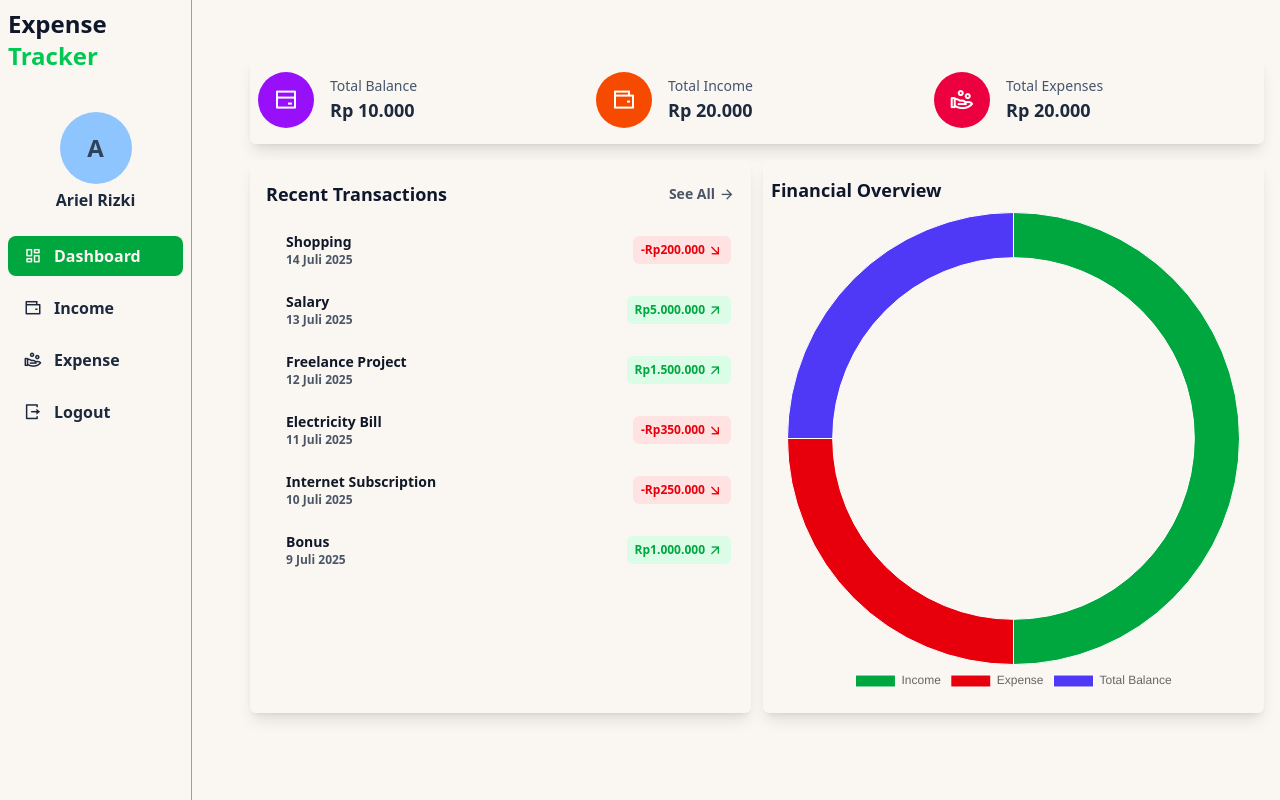
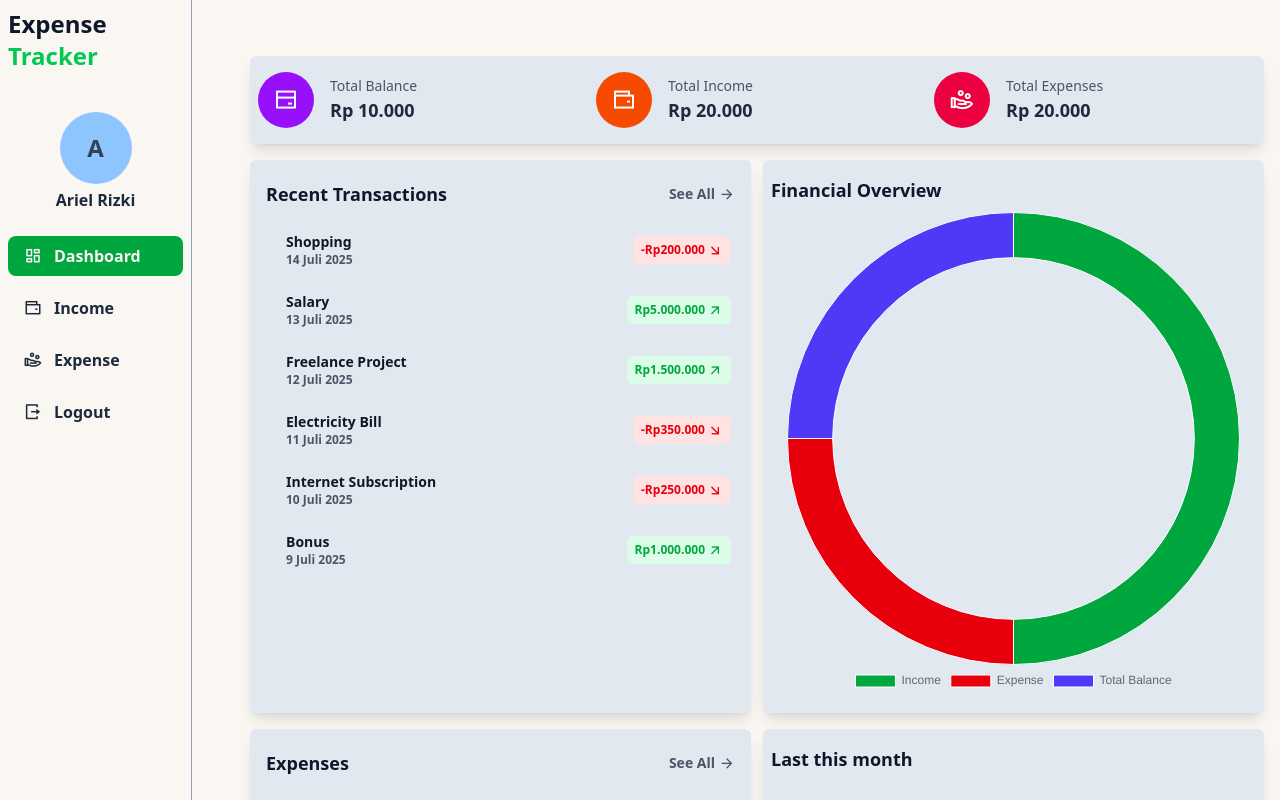
Before and after one commit to Glenn-Rhee/money-tracker, a Next.js app: page / in a window 1280 px wide. Shown: the top 800 px of the page. Built offline with nearby package versions, Linux system fonts and the light colour scheme.

Commit message:
feat: added expense Trnsasction ui

```diff
--- a/src/app/layout.tsx
+++ b/src/app/layout.tsx
@@ -1,4 +1,4 @@
-import type { Metadata, Viewport } from "next";
+import type { Metadata } from "next";
 import { Geist, Geist_Mono } from "next/font/google";
 import "./globals.css";
 import "remixicon/fonts/remixicon.css";
--- a/src/app/page.tsx
+++ b/src/app/page.tsx
@@ -1,4 +1,5 @@
 import Container from "@/components/Container";
+import ExpenseTransaction from "@/components/Home/ExpenseTransaction";
 import Overview from "@/components/Home/Overview";
 import RecentTransaction from "@/components/Home/RecentTransaction";
 
@@ -7,6 +8,7 @@ export default async function Home() {
     <Container>
       <Overview />
       <RecentTransaction />
+      <ExpenseTransaction />
     </Container>
   );
 }
--- a/src/components/CardShell.tsx
+++ b/src/components/CardShell.tsx
@@ -9,7 +9,7 @@ export default function CardShell(props: CardShellProps) {
   return (
     <div
       className={clsx(
-        "px-2 py-4 bg-white-primary shadow-lg rounded-md",
+        "px-2 py-4 bg-slate-200 shadow-lg rounded-md",
         className
       )}
     >
--- /dev/null
+++ b/src/components/Home/BarChart.tsx
@@ -0,0 +1,66 @@
+"use client";
+import {
+  BarElement,
+  CategoryScale,
+  Chart,
+  ChartData,
+  ChartOptions,
+  Legend,
+  LinearScale,
+  Title,
+  Tooltip,
+} from "chart.js";
+import { Bar } from "react-chartjs-2";
+import CardShell from "../CardShell";
+
+Chart.register(CategoryScale, LinearScale, BarElement, Title, Tooltip, Legend);
+
+interface BarChartProps {
+  data: ChartData<"bar">;
+  title: string;
+}
+export default function BarChart(props: BarChartProps) {
+  const { data, title } = props;
+  const options: ChartOptions<"bar"> = {
+    responsive: true,
+    plugins: {
+      legend: {
+        position: "bottom",
+        display: false,
+      },
+      title: {
+        display: true,
+        // text: title,
+        color: "black",
+        font: {
+          size: 14,
+          weight: "bold",
+        },
+      },
+    },
+    scales: {
+      x: {
+        ticks: {
+          color: "black",
+          font: {
+            size: 12,
+          },
+        },
+      },
+      y: {
+        ticks: {
+          color: "black",
+        },
+      },
+    },
+  };
+
+  return (
+    <CardShell className="flex flex-col order-first md:order-last">
+      <h1 className="font-semibold text-lg text-slate-900">{title}</h1>
+      <div className="w-full flex items-center justify-center">
+        <Bar className="w-full" data={data} options={options} />
+      </div>
+    </CardShell>
+  );
+}
--- /dev/null
+++ b/src/components/Home/Expense.tsx
@@ -0,0 +1,18 @@
+import Link from "next/link";
+import CardShell from "../CardShell";
+import Transactions from "./Transactions";
+
+export default function Expense() {
+  return (
+    <CardShell>
+      <div className="w-full px-2 pt-1 flex items-center justify-between">
+        <span className="text-slate-900 text-lg font-semibold">Expenses</span>
+        <Link href={"/"} className="flex items-center gap-x-1">
+          <span className="font-semibold text-sm text-gray-600">See All</span>
+          <i className="ri-arrow-right-line text-gray-600"></i>
+        </Link>
+      </div>
+      <Transactions />
+    </CardShell>
+  );
+}
--- /dev/null
+++ b/src/components/Home/ExpenseTransaction.tsx
@@ -0,0 +1,24 @@
+import { ChartData } from "chart.js";
+import BarChart from "./BarChart";
+import Expense from "./Expense";
+
+export default function ExpenseTransaction() {
+  const data: ChartData<"bar"> = {
+    labels: ["W1", "W2", "W3", "W4"],
+    datasets: [
+      {
+        label: "Expense",
+        data: [1000, 2000, 1500, 3000],
+        backgroundColor: "oklch(58.6% 0.253 17.585)",
+        borderColor: "oklch(58.6% 0.253 17.585)",
+        borderWidth: 1,
+      },
+    ],
+  };
+  return (
+    <div className="w-full mt-4 grid grid-cols-1 md:grid-cols-2 gap-3">
+      <Expense />
+      <BarChart  data={data} title="Last this month"/>
+    </div>
+  );
+}
--- /dev/null
+++ b/src/components/Home/ExpensesChart.tsx
@@ -0,0 +1,52 @@
+import { Bar } from "react-chartjs-2";
+import {
+  Chart as ChartJS,
+  BarElement,
+  CategoryScale,
+  LinearScale,
+  Tooltip,
+  Legend,
+} from "chart.js";
+import CardShell from "../CardShell";
+import type { ChartOptions } from "chart.js";
+ChartJS.register(BarElement, CategoryScale, LinearScale, Tooltip, Legend);
+export default function ExpensesChart() {
+  const data = {
+    labels: ["Minggu 1", "Minggu 2", "Minggu 3", "Minggu 4"],
+    datasets: [
+      {
+        label: "Income",
+        data: [3000000, 2500000, 4000000, 3200000], // data dummy
+        backgroundColor: "#16a34a", // green-600
+      },
+      {
+        label: "Expense",
+        data: [1500000, 2000000, 1800000, 2200000], // data dummy
+        backgroundColor: "#dc2626", // red-600
+      },
+    ],
+  };
+  const options: ChartOptions = {
+    plugins: {
+      legend: {
+        position: "bottom" as const,
+      },
+    },
+    scales: {
+      y: {
+        beginAtZero: true,
+      },
+    },
+  };
+
+  return (
+    <CardShell className="order-first lg:order-last">
+      <h4 className="text-slate-900 text-lg font-semibold">
+        Financial Overview
+      </h4>
+      <div className="w-full mt-2 flex items-center justify-center">
+        <Bar data={data} options={options} />
+      </div>
+    </CardShell>
+  );
+}
--- a/src/components/Home/FinancialOverview.tsx
+++ b/src/components/Home/FinancialOverview.tsx
@@ -23,7 +23,7 @@ export default function FinancialOverview() {
   };
   const options = {
     responsive: true,
-    cutout: "80%", // membuat doughnut (jika 0%, maka jadi pie chart)
+    cutout: "80%",
     plugins: {
       legend: {
         position: "bottom" as const,
@@ -36,7 +36,11 @@ export default function FinancialOverview() {
         Financial Overview
       </h4>
       <div className="w-full mt-2 flex items-center justify-center">
-        <Doughnut data={data} options={options} />
+        <Doughnut
+          className="max-w-xl aspect-square"
+          data={data}
+          options={options}
+        />
       </div>
     </CardShell>
   );
```
